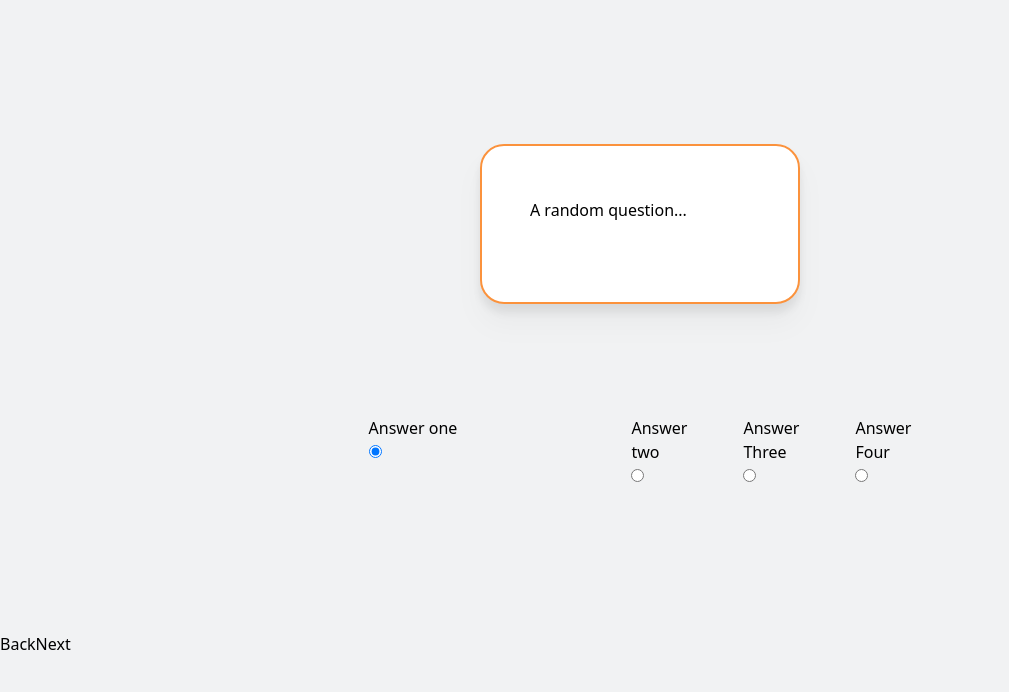
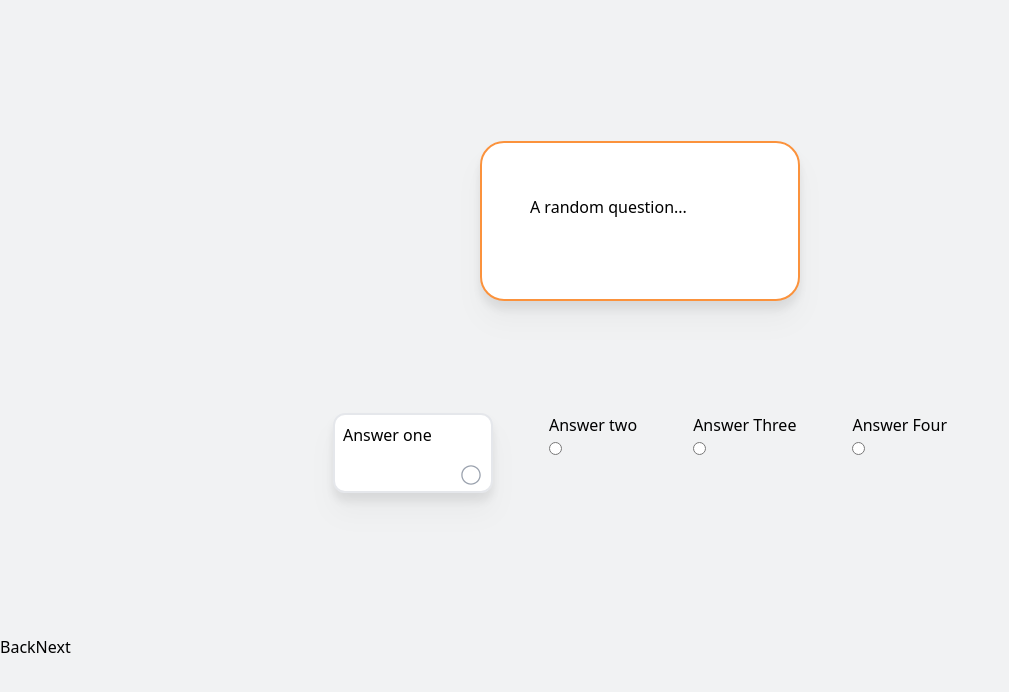
Before and after one commit to akiraah/survey-app, a React (Create React App) app: page /question-one in a window 1280 px wide. Shown: the top 692 px of the page, without its empty margins (0-1009 px from the left). Built offline with nearby package versions, Linux system fonts and the light colour scheme.

Commit message:
setting active div when radio button is pressed

```diff
--- a/src/pages/FirstPage.js
+++ b/src/pages/FirstPage.js
@@ -1,39 +1,51 @@
-import React from 'react'
+import React, { useState } from 'react'
 import { useNavigate } from 'react-router-dom'
+import {
+  MdOutlineRadioButtonUnchecked,
+  MdOutlineRadioButtonChecked,
+  IoIosRadioButtonOn,
+  IoIosRadioButtonOff,
+} from 'react-icons/io'
 
 const FirstPage = () => {
   const navigate = useNavigate()
-
+  const [isClicked, setClick] = useState(false)
+  console.log(isClicked)
+  const containerHighlightWhenActive = `active:border-orange-400`
   return (
     <section className="flex flex-col bg-[#f1f2f3] h-screen w-screen justify-evenly">
       <div className="flex flex-col self-center gap-y-28">
         <div className="self-center container h-40 w-80 p-12 rounded-3xl border-2 border-orange-400 bg-white drop-shadow-xl">
           <h1 className="leading-8 font-sans">A random question...</h1>
         </div>
-        <div className="container flex flex-row justify-evenly gap-14">
-          <div className="container">
+        <div className="container flex flex-row sm:flex-wrap justify-evenly gap-14">
+          <div className="container flex flex-col w-40 h-20 p-2 rounded-xl bg-white drop-shadow-xl cursor-pointer border-2 hover:border-blue-400">
             <p>Answer one</p>
-            <label>
-              <input type="radio" value="option1" checked={true} />
-            </label>
+            {/* <input
+              className="self-end form-check-input h-4 w-4 border border-gray-300 bg-white focus:outline-none transition duration-200 my-1 bg-no-repeat bg-center bg-contain float-left mr-2 cursor-pointer"
+              type="radio"
+              name="flexRadioDefault"
+              id="flexRadioDefault10"
+            /> */}
+            <button
+              type="button"
+              className="self-end px-4 py-3 text-gray-400 form-check-input w-4 focus:outline-none transition duration-200 my-1 bg-no-repeat bg-center bg-contain float-left mr-2 cursor-pointer"
+              onClick={() => setClick((isClicked) => !isClicked)}
+            >
+              {!isClicked ? <IoIosRadioButtonOff size="1.5rem" /> : <IoIosRadioButtonOn className="text-orange-400" size="1.5rem" />}
+            </button>
           </div>
           <div className="card">
             <p>Answer two</p>
-            <label>
-              <input type="radio" value="option1" checked={false} />
-            </label>
+            <input type="radio" value="option1" checked={false} />
           </div>
           <div className="card">
             <p>Answer Three</p>
-            <label>
-              <input type="radio" value="option1" checked={false} />
-            </label>
+            <input type="radio" value="option1" checked={false} />
           </div>
           <div className="card">
             <p>Answer Four</p>
-            <label>
-              <input type="radio" value="option1" checked={false} />
-            </label>
+            <input type="radio" value="option1" checked={false} />
           </div>
         </div>
       </div>
@@ -54,5 +66,4 @@ const FirstPage = () => {
 
 export default FirstPage
 
-
 // style="font-size: 23px;line-height: 41px;font-style: italic;letter-spacing: 0.102em;font-weight: 400;"
```
